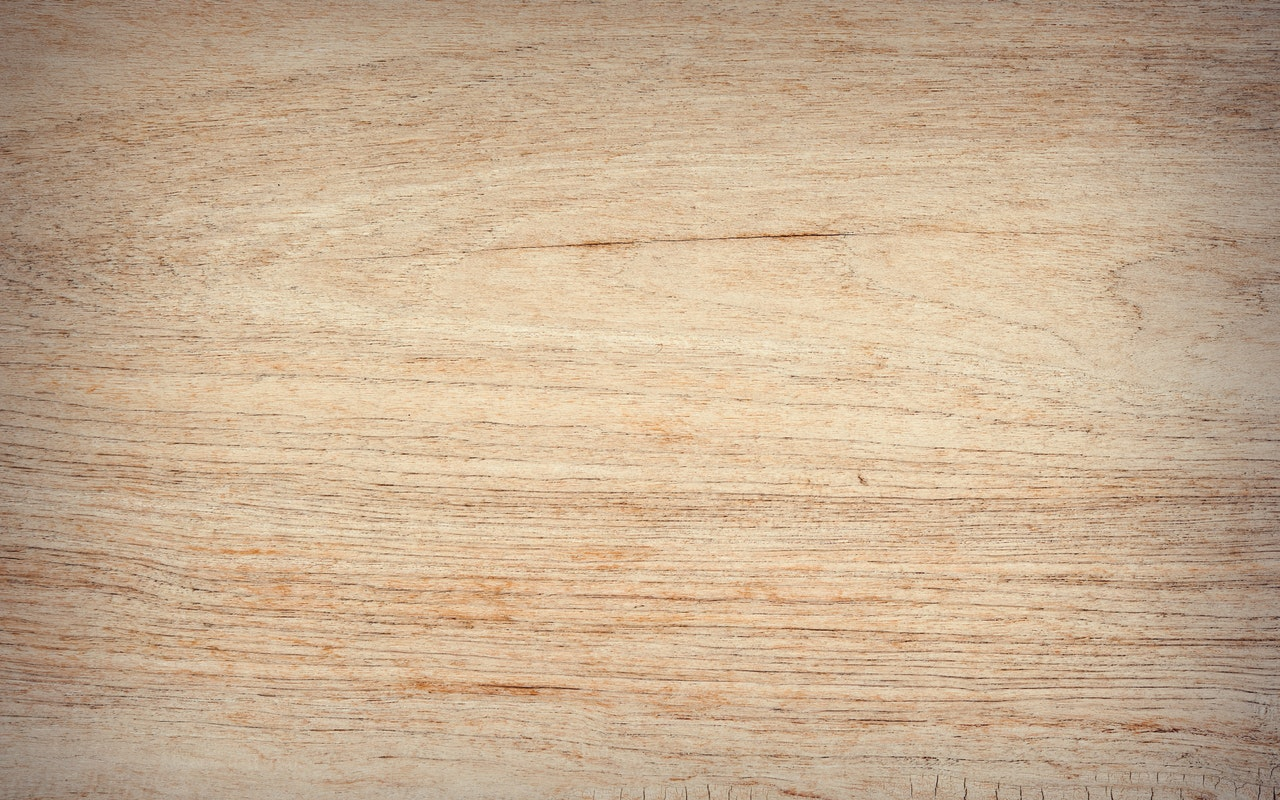
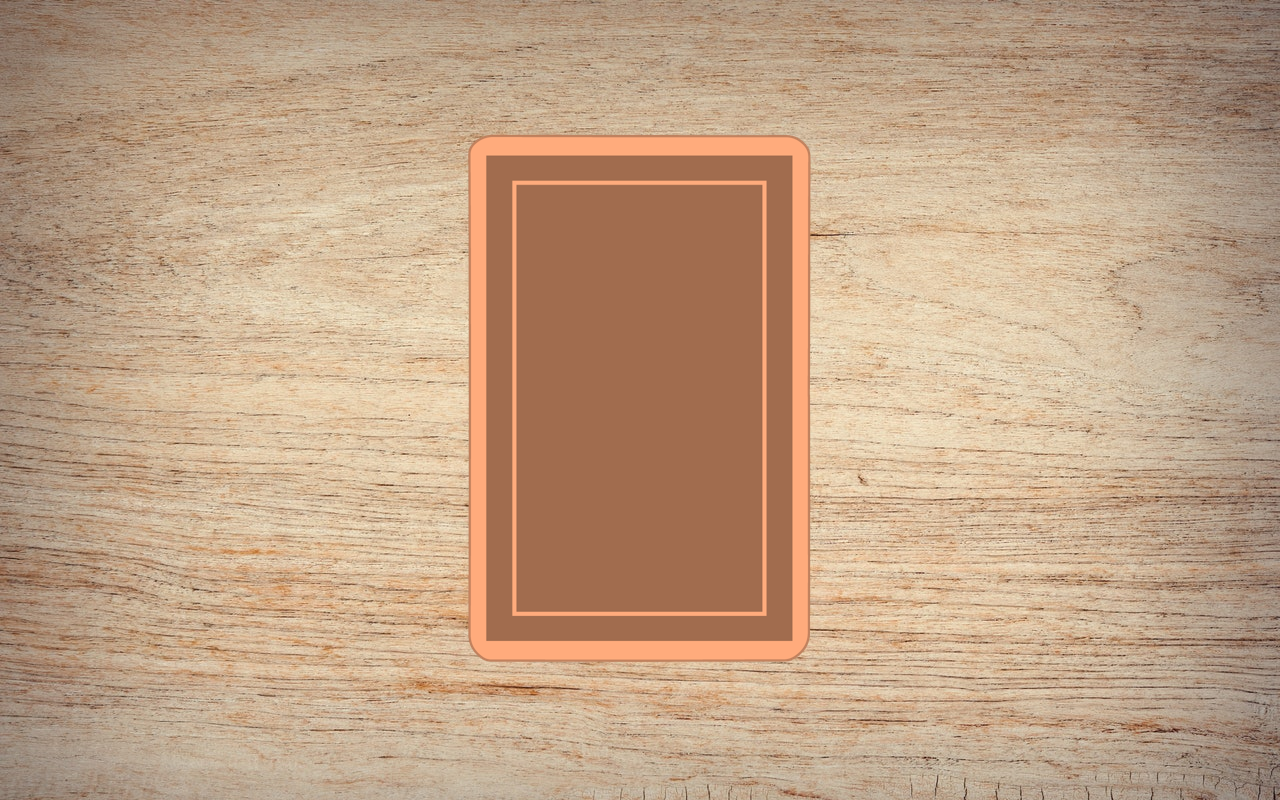
Before and after one commit to JoelBaig/ringoffire, an Angular app in the folder ringoffire/: page /game in a window 1280 px wide. Built offline with nearby package versions, Linux system fonts and the light colour scheme.

Commit message:
added first card

```diff
--- a/ringoffire/src/app/game/game.component.html
+++ b/ringoffire/src/app/game/game.component.html
@@ -1,3 +1,5 @@
 <div class="field">
-    <img src="" alt="">
+    <div class="card-stack">
+        <img src="./assets/img/cards/card_cover.png" alt="card_cover">
+    </div>
 </div>
--- a/ringoffire/src/app/game/game.component.scss
+++ b/ringoffire/src/app/game/game.component.scss
@@ -1,6 +1,8 @@
+@import './../../mixin.scss';
+
 .field {
-    width: 100vw;
-    height: 100vh;
+    @include dFlex();
+    @include divSize();
     max-width: 100%;
     background-image: url('/assets/img/game/board.jpg');
 }
--- a/ringoffire/src/app/start-screen/start-screen.component.scss
+++ b/ringoffire/src/app/start-screen/start-screen.component.scss
@@ -1,11 +1,10 @@
+@import './../../mixin.scss';
+
 .start-screen {
     background-color: black;
-    width: 100vw;
-    height: 100vh;
     max-width: 100%;
-    display: flex;
-    justify-content: center;
-    align-items: center;
+    @include divSize();
+    @include dFlex();
 
     >img {
         width: 100vh;
@@ -17,8 +16,7 @@
     left: 0;
     right: 0;
     bottom: 150px;
-    display: flex;
-    justify-content: center;
+    @include dFlex($ai: none);
 
     >img {
         width: 400px;
--- /dev/null
+++ b/ringoffire/src/mixin.scss
@@ -0,0 +1,11 @@
+@mixin dFlex($d: flex, $jc: center, $ai: center, $fd: none) {
+    display: $d;
+    justify-content: $jc;
+    align-items: $ai;
+    flex-direction: $fd;
+}
+
+@mixin divSize($w: 100vw, $h: 100vh) {
+    width: $w;
+    height: $h;
+}
```
